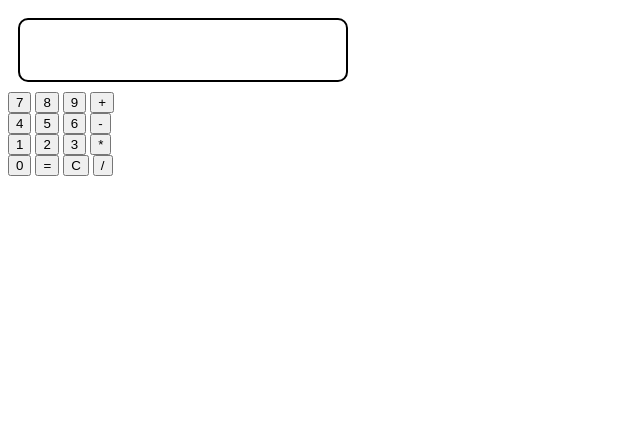
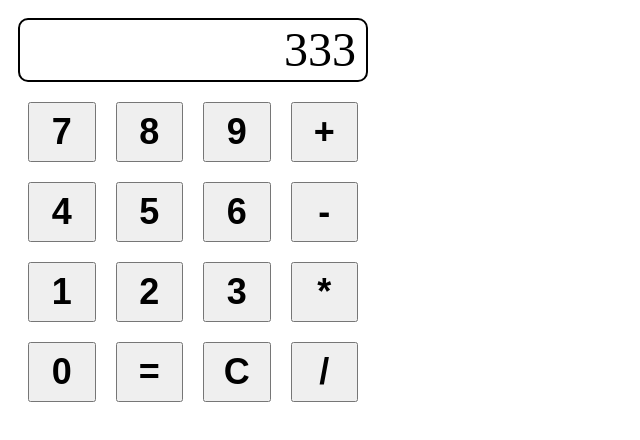
Before and after one commit to zimzamzo/odin-calculator, a plain HTML site: page index.html in a window 1280 px wide. Shown: the whole page, without its empty margins (0-640 px from the left). Drawn offline with Linux system fonts and the light colour scheme.

Commit message:
Style layout of html and csss

```diff
--- a/index.html
+++ b/index.html
@@ -8,7 +8,7 @@
 </head>
 <body>
     <div class="calculator-container">
-        <div class="display"></div>
+        <div class="display">333</div>
         <div class="buttons-container">
             <div class="buttons-row-container">
                 <button>7</button>
--- a/style.css
+++ b/style.css
@@ -1,12 +1,14 @@
 .calculator-container,
-.buttons-container {
+.buttons-container,
+.buttons-row-container {
     display: flex;
 }
 
 .calculator-container{
     flex-direction: column;
     max-width: 350px;
-    height: 350px;
+    padding: 10px;
+    gap: 10px;
 }
 
 .display {
@@ -14,9 +16,11 @@
     border-color: black;
     border-radius: 10px;
     border-width: 2px;
-    margin: 10px;
-    /* flex: 1 0 auto; */
-    min-height: 60px;
+    height: 60px;
+    line-height: 60px;
+    font-size: 48px;
+    text-align: right;
+    padding-right: 10px;
 }
 
 .buttons-container {
@@ -25,13 +29,13 @@
 }
 
 .buttons-row-container {
-    /* flex: 1 0 auto; */
-    justify-content: space-evenly;
+    justify-content: space-around;
 }
 
 button {
-    /* height: 20px;
-    width: 10px;
-    margin: 10px; */
-    /* flex: 1 0 auto; */
+    flex: 1;
+    margin: 10px;
+    height: 60px;
+    font-weight: 900;
+    font-size: 36px;
 }
```
